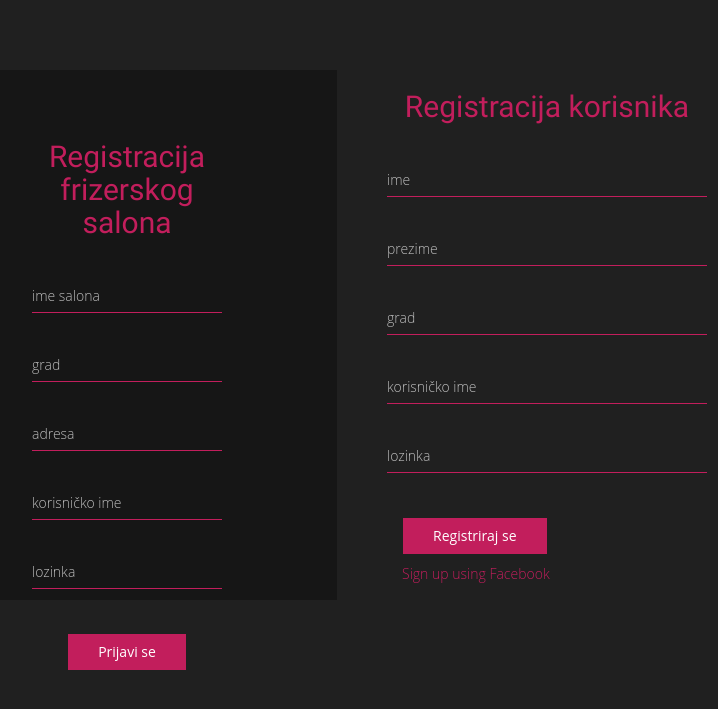
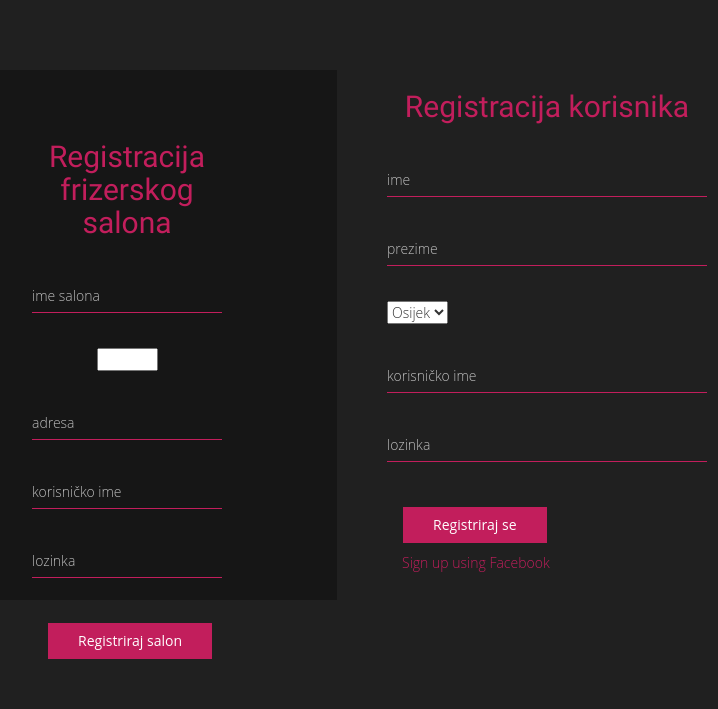
Before and after one commit to amatanovic/InfiniteLoop, a PHP site: page /InfiniteLoop/registracija.php in a window 1280 px wide. Shown: the top 709 px of the page, without its empty margins (303-1021 px from the left). Run offline with PHP 8.4, Linux system fonts and the light colour scheme; data comes from the database, SQL or seed files in the repository; some libraries are stand-ins or nearby versions.

Commit message:
registracija

```diff
--- a/p3/registracija.php
+++ b/p3/registracija.php
@@ -1,5 +1,25 @@
-<?php include "head.php"; ?>
-
+<?php include "head.php";
+if(isset($_POST['registracija'])){
+$izraz=$veza->prepare("insert into korisnik (ime, prezime, kor_ime, lozinka, mjesto) values (:ime, :prezime, :kor_ime, :lozinka, :mjesto)");
+$izraz->bindValue(":ime", $_POST['ime']);
+$izraz->bindValue(":prezime", $_POST['prezime']);
+$izraz->bindValue(":kor_ime", $_POST['kor_ime']);
+$izraz->bindValue(":lozinka", md5($_POST['lozinka']));
+$izraz->bindValue(":mjesto", $_POST['mjesto']);
+$izraz->execute();
+header ("location: registracija.php?true");
+}
+if(isset($_POST['registracijaSalona'])){
+$izraz=$veza->prepare("insert into frizerski_salon (naziv, grad, adresa, kor_ime, lozinka) values (:naziv, :grad, :adresa, :kor_ime, :lozinka)");
+$izraz->bindValue(":naziv", $_POST['naziv']);
+$izraz->bindValue(":grad", $_POST['grad']);
+$izraz->bindValue(":adresa", $_POST['adresa']);
+$izraz->bindValue(":kor_ime", $_POST['kor_ime']);
+$izraz->bindValue(":lozinka", md5($_POST['lozinka']));
+$izraz->execute();
+header ("location: registracija.php?true");
+}
+?>
     <body class="bodyIndex">
         <div class="container">
             <div class="rowIndex">
@@ -8,21 +28,31 @@
                         <fieldset>
                             <h2 class="indexH2">Registracija frizerskog salona</h2>
                             <div class="form-group">
-                                <input type="password" class="form-control" id="imeSalona" placeholder="ime salona">
+                                <input type="text" class="form-control" id="naziv" placeholder="ime salona">
                             </div>
                             <div class="form-group">
-                                <input type="password" class="form-control" id="grad" placeholder="grad">
+    <select name="grad">
+                   <?php
+$izraz=$veza->prepare("select * from mjesto");
+$izraz->execute();
+$mjesta=$izraz->fetchALL(PDO::FETCH_OBJ);
+foreach ($mjesta as $mjesto):
+  ?>
+<option value="<?php echo $mjesto->sifra; ?>" id="<?php echo $mjesto->sifra; ?>"><?php echo $mjesto->naziv; ?></option>
+<?php endforeach; ?>
+             </select>
                             </div>
                             <div class="form-group">
-                                <input type="password" class="form-control" id="adresa" placeholder="adresa">
+                                <input type="text" class="form-control" name="adresa" placeholder="adresa">
                             </div>
                             <div class="form-group">
-                                <input type="text" class="form-control" id="korisnickoIme" placeholder="korisničko ime">
+                                <input type="text" class="form-control" name="kor_ime" placeholder="korisničko ime">
                             </div>
                             <div class="form-group">
                                 <input type="password" class="form-control" id="lozinka" placeholder="lozinka">
                             </div>
-                            <a href="#" id="prijava" class="btn btn-default">Prijavi se</a>
+                            <input type="submit" name="registracija" class="btn btn-default" value="Registriraj salon" />
+
                         </fieldset>
                     </form>
                 </div>
@@ -31,21 +61,30 @@
                         <fieldset>
                             <h2 class="indexH2">Registracija korisnika</h2>
                             <div class="form-group">
-                                <input type="text" class="form-control" id="ime" placeholder="ime">
+                                <input type="text" class="form-control" name="ime" placeholder="ime">
                             </div>
                             <div class="form-group">
-                                <input type="text" class="form-control" id="prezime" placeholder="prezime">
+                                <input type="text" class="form-control" name="prezime" placeholder="prezime">
                             </div>
                             <div class="form-group">
-                                <input type="text" class="form-control" id="grad" placeholder="grad">
+    <select name="grad">
+                   <?php
+$izraz=$veza->prepare("select * from mjesto");
+$izraz->execute();
+$mjesta=$izraz->fetchALL(PDO::FETCH_OBJ);
+foreach ($mjesta as $mjesto):
+  ?>
+<option value="<?php echo $mjesto->sifra; ?>" id="<?php echo $mjesto->sifra; ?>"><?php echo $mjesto->naziv; ?></option>
+<?php endforeach; ?>
+             </select>
                             </div>
                             <div class="form-group">
-                                <input type="text" class="form-control" id="korisnickoIme" placeholder="korisničko ime">
+                                <input type="text" class="form-control" name="kor_ime" placeholder="korisničko ime">
                             </div>
                             <div class="form-group">
-                                <input type="password" class="form-control" id="lozinka" placeholder="lozinka">
+                                <input type="password" class="form-control" name="lozinka" placeholder="lozinka">
                             </div>
-                            <a href="#" id="prijava" class="btn btn-default">Registriraj se</a>
+                             <input type="submit" name="registracija" class="btn btn-default" value="Registriraj se" />
                             <?php include "facebook_login_graph_api/facebookRegistracija.php"; ?>
 <p><a href="https://www.facebook.com/dialog/oauth?client_id=<?php echo $config['App_ID']; ?>&redirect_uri=<?php echo $config['callback_url']; ?>&scope=email">Sign up using Facebook</a><p>
  <p>
```
